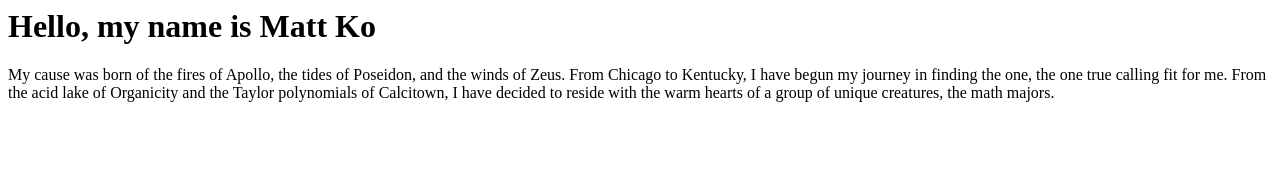
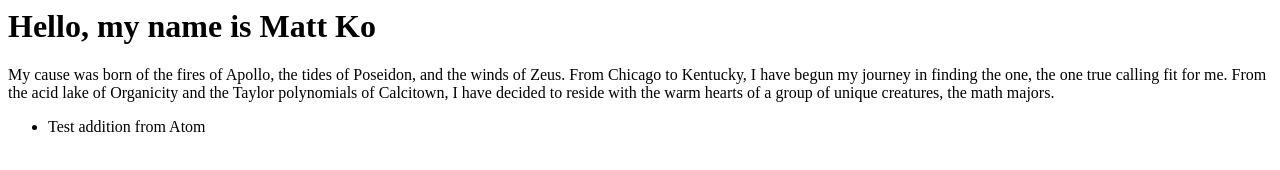
Before and after one commit to matthewko1698/KoRep, a plain HTML site: page index.html in a window 1280 px wide. Drawn offline with Linux system fonts and the light colour scheme.

Commit message:
Atom addition

```diff
--- a/index.html
+++ b/index.html
@@ -7,4 +7,7 @@
   the one true calling fit for me. From the acid lake of Organicity and the Taylor polynomials of Calcitown, I have decided to reside with the warm hearts of a group of
   unique creatures, the math majors.
 </p>
+<ul>
+  <li>Test addition from Atom</li>
+<ul>
 </html>
```
